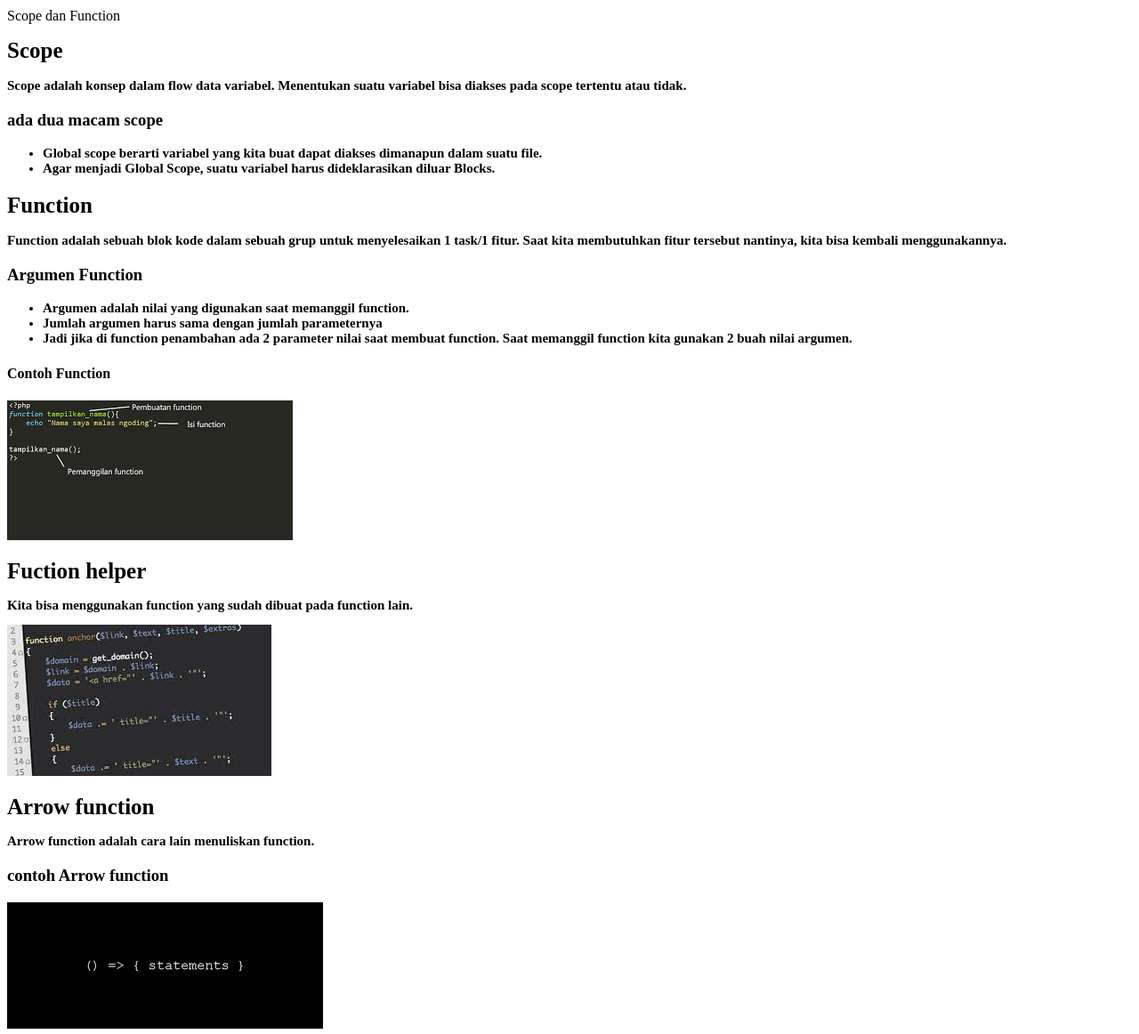
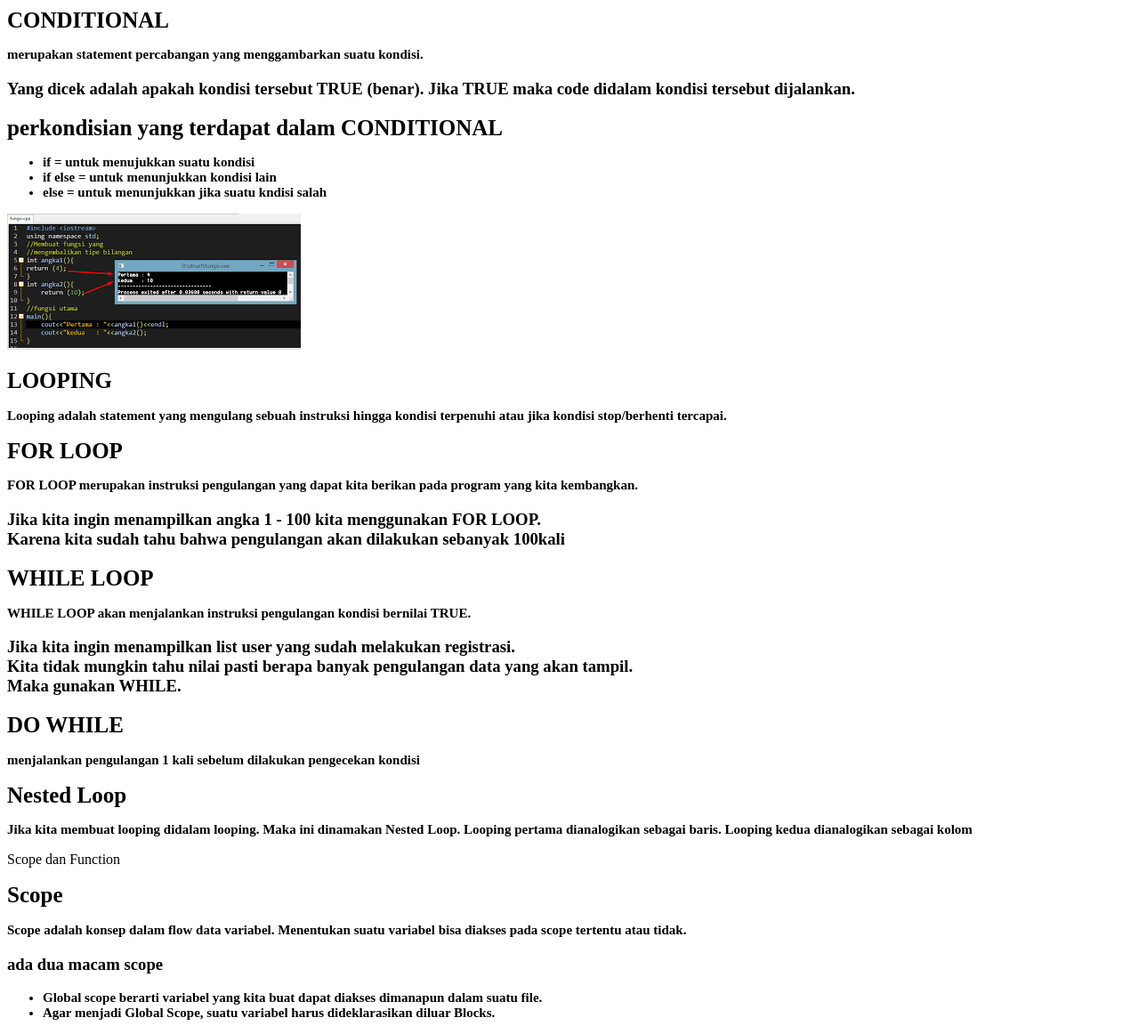
Before and after one commit to Ikbalfitrayansyah/writing-minggu-2, a plain HTML site: page index.html in a window 1280 px wide. Shown: the part 1840-3002 px from the top of the page at 89% size. Drawn offline with Linux system fonts and the light colour scheme.

Commit message:
first commitsecon

```diff
--- a/index.html
+++ b/index.html
@@ -153,6 +153,65 @@
         </h4>
     </div>
     <div>
+        <h1>CONDITIONAL</h1>
+        <h2>merupakan statement percabangan yang menggambarkan suatu kondisi.</h2>
+        <h3>Yang dicek adalah apakah kondisi tersebut TRUE (benar).
+
+            Jika TRUE maka code didalam kondisi tersebut dijalankan.
+            </h3>
+    </div>
+    <div>
+        <h1>perkondisian yang terdapat dalam CONDITIONAL</h1>
+        <h2>
+            <ul>
+                <li>if = untuk menujukkan suatu kondisi</li>
+                <li>if else = untuk menunjukkan kondisi lain</li>
+                <li>else = untuk menunjukkan jika suatu kndisi salah</li>
+            </ul>
+            <a href=""><img src="download.png"></a>
+        </h2>
+    </div>
+    <div>
+        <h1>LOOPING
+        </h1>
+        <h2>Looping adalah statement yang mengulang sebuah instruksi hingga kondisi terpenuhi atau jika kondisi stop/berhenti tercapai.
+        </h2>
+    </div>
+    <div>
+        <h1>FOR LOOP</h1>
+        <h2>FOR LOOP merupakan instruksi pengulangan yang dapat kita berikan pada program yang kita kembangkan.</h2>
+        <h3>Jika kita ingin menampilkan angka 1 - 100 kita menggunakan FOR LOOP.
+<br>
+            Karena kita sudah tahu bahwa pengulangan akan dilakukan sebanyak 100kali
+            </h3>
+    </div>
+    <div>
+        <h1>WHILE LOOP</h1>
+        <h2>WHILE LOOP akan menjalankan instruksi pengulangan kondisi bernilai TRUE.
+        </h2>
+        <h3>Jika kita ingin menampilkan list user yang sudah melakukan registrasi.
+<br>
+            Kita tidak mungkin tahu nilai pasti berapa banyak pengulangan data yang akan tampil.
+       <br>
+            Maka gunakan WHILE.
+            </h3>
+    </div>
+    <div>
+        <h1>DO WHILE</h1>
+        <h2>menjalankan pengulangan 1 kali sebelum dilakukan pengecekan kondisi</h2>
+
+    </div>
+    <div>
+        <h1>Nested Loop</h1>
+        <h2>Jika kita membuat looping didalam looping. Maka ini dinamakan Nested Loop.
+
+            Looping pertama dianalogikan sebagai baris.
+
+            Looping kedua dianalogikan sebagai kolom
+            </h2>
+
+    </div>
+    <div>
         <p>Scope dan Function</p>
         <h1>Scope</h1>
         <h2>Scope adalah konsep dalam flow data variabel.
```
Also changed, not shown: download.png (added).
